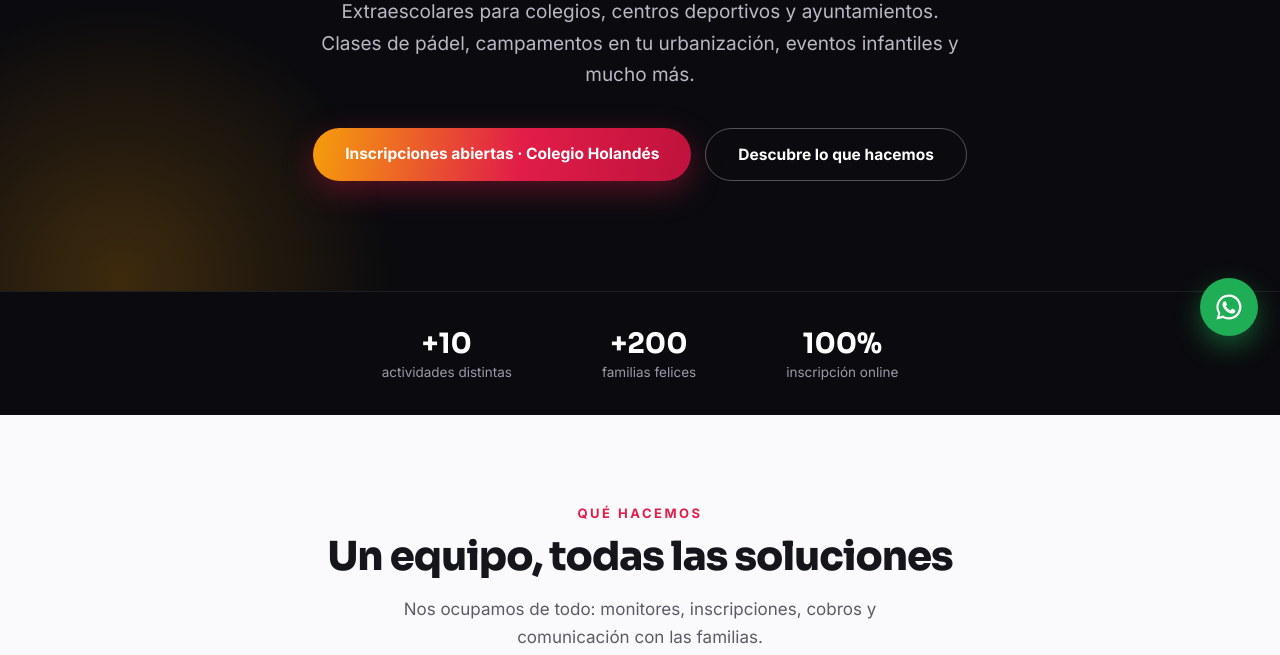
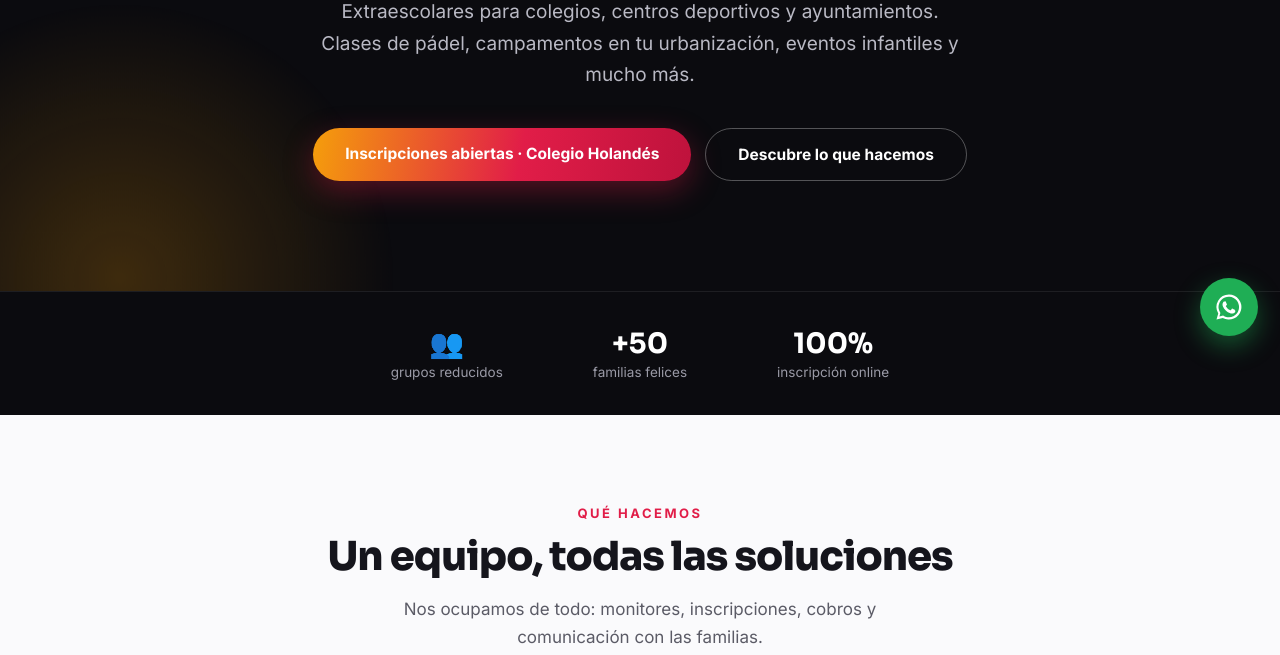
Before and after one commit to Tobeexperiences/tobeexperiences, a plain HTML site: page index.html in a window 1280 px wide. Shown: the part 442-1097 px from the top of the page. Drawn offline with Linux system fonts and the light colour scheme.

Commit message:
index.html

```diff
--- a/index.html
+++ b/index.html
@@ -158,8 +158,8 @@
 </header>
 
 <div class="datos">
-  <div><b>+10</b><span>actividades distintas</span></div>
-  <div><b>+200</b><span>familias felices</span></div>
+  <div><b>👥</b><span>grupos reducidos</span></div>
+  <div><b>+50</b><span>familias felices</span></div>
   <div><b>100%</b><span>inscripción online</span></div>
 </div>
 
```
